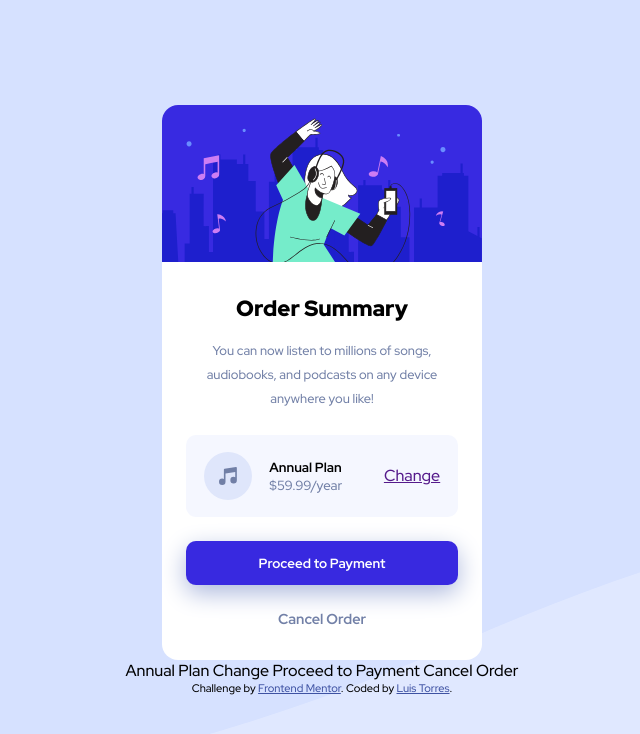
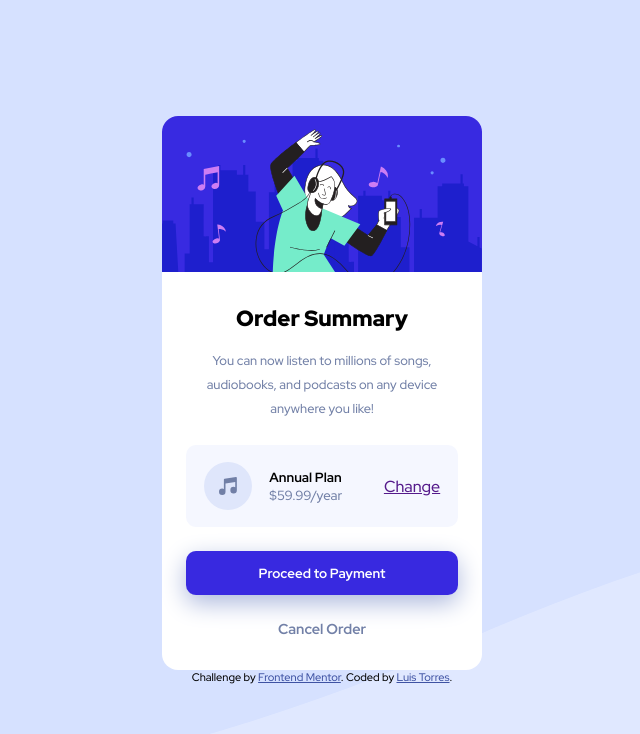
Before and after one commit to luisdatc/order-summary-component-main, a website: page index.html in a window 1280 px wide. Shown: the whole page, without its empty margins (318-958 px from the left). Drawn offline with Linux system fonts and the light colour scheme.

Commit message:
arreglo de index

```diff
--- a/index.html
+++ b/index.html
@@ -44,13 +44,14 @@
         <h6>Cancel Order</h6>
       </div>
     </main>
-    Annual Plan Change Proceed to Payment Cancel Order
 
+    <footer>
       <div class="attribution">
         Challenge by
         <a href="https://www.frontendmentor.io?ref=challenge" target="_blank"
           >Frontend Mentor</a
         >. Coded by <a href="#">Luis Torres</a>.
       </div>
+    </footer>
   </body>
 </html>
```
Lines whose indentation alone changed are shown as unchanged.
